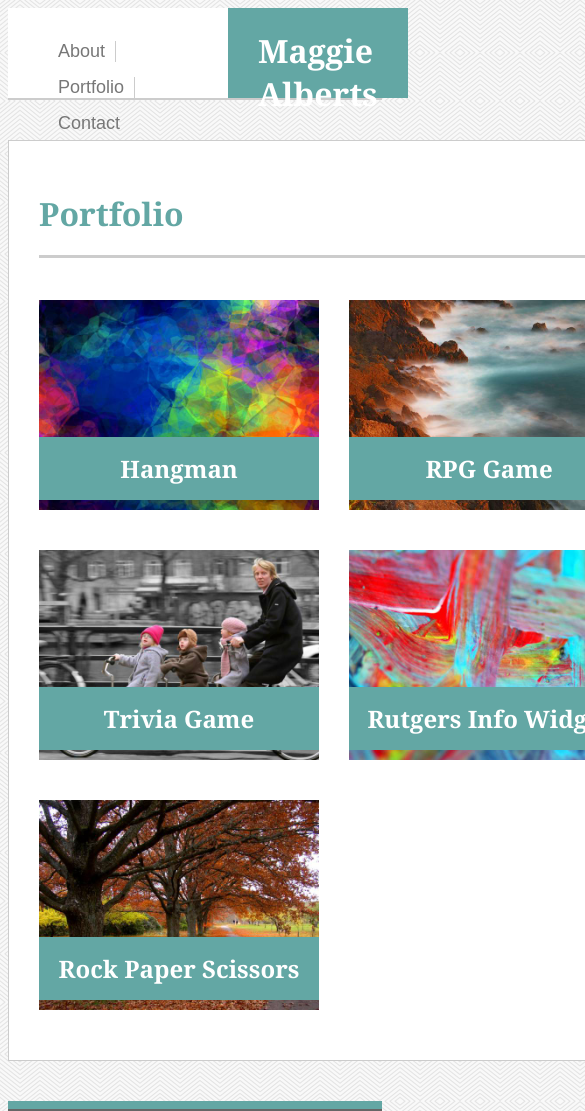
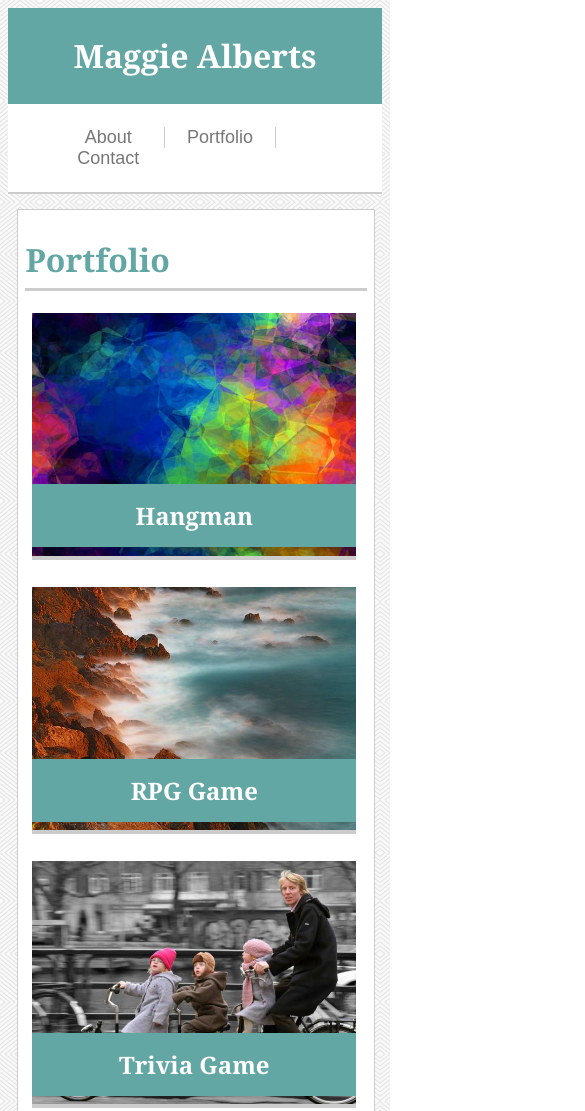
Before and after one commit to mmalberts/Responsive-Portfolio, a plain HTML site: page portfolio.html in a window 390 px wide. Shown: the top 1111 px of the page, 585 px wide, since content can reach past the window. Drawn offline with Linux system fonts and the light colour scheme.

Commit message:
third commit

```diff
--- a/assets/css/style.css
+++ b/assets/css/style.css
@@ -1,22 +1,5 @@
 body{
 	background-image: url("../images/whirlpool.png");
-}
-
-.header {
-	width: 100%;
-	height: 90px;
-	border-bottom: 2px solid #cccccc;
-	position: relative;
-	background: #ffffff;
-}
-
-.name {
-	height: 100%;
-	position: absolute;
-	left: 220px;
-	background: #63a7a4;
-	color: #ffffff;
-	padding: 0px 30px 0px 30px;
 }
 
 h1, h2 {
@@ -29,14 +12,8 @@ p {
 	color: #777777;
 }
 
-.doublespace {
-	line-height: 200%;
-}
-
 ul {
 	list-style-type: none;
-	position: absolute;
-	right: 220px;
 	font-family: 'Arial', 'Helvetica Neue', Helvetica, sans-serif;
 	font-size: 18px;
 }
@@ -47,50 +24,76 @@ li {
 	margin-top: 15px;
 }
 
-.lilines {
-	border-right: 1px solid #cccccc;
-}
-
 a {
 	color: #777777;
 	text-decoration: none;
 }
 
+.header {
+	width: 100%;
+	height: 90px;
+	border-bottom: 2px solid #cccccc;
+	background: #ffffff;
+}
+
+.headtext {
+	margin: 0 auto;
+	/*width: 960px;*/
+	width: 70%;
+	height: 100%;
+}
+
+.name {
+	height: 100%;
+	float: left;
+	background: #63a7a4;
+	color: #ffffff;
+	padding: 0px 30px 0px 30px;
+}
+
 .nav {
+	float: right;
+}
 
+.lilines {
+	border-right: 1px solid #cccccc;
 }
 
 .content {
-	width: 960px;
+	width: 70%;
 	margin: 0 auto;
 	position: relative;
-	margin-top: 40px;
-	margin-bottom: 40px;
+	margin-top: 4%;
+	margin-bottom: 4%;
 }
 
 .about {
-	width: 590px;
-	padding: 30px;
+	width: 55%;
+	padding: 2%;
 	background: #ffffff;
 	border: 1px solid #cccccc;
 }
 
 #aboutline {
 	color: #63a7a4;
-	padding-bottom: 20px;
+	padding-bottom: 2%;
 	border-bottom: 3px solid #cccccc;
 }
 
 .headshot {
 	width: 200px;
 	height: 200px;
-	margin-right: 30px;
+	margin-right: 3%;
 	float: left;
 }
 
+.doublespace {
+	line-height: 200%;
+}
+
 .connect {
-	width: 230px;
-	padding: 20px;
+	width: 30%;
+	padding: 2%;
 	position: absolute;
 	text-align: center;
 	right: 0;
@@ -101,7 +104,7 @@ a {
 
 #connectline {
 	color: #63a7a4;
-	padding-bottom: 20px;
+	padding-bottom: 2%;
 	border-bottom: 2px solid #cccccc;
 }
 
@@ -129,13 +132,13 @@ a {
 .textarea {
 	/* total width should be 590px */
 	height: 24px;
-	width: 574px;
+	width: 95%;
 	padding: 5px 8px 5px 8px;
 }
 
 .message {
 	height: 200px;
-	width: 590px;
+	width: 98%;
 	border: 1px solid #cccccc;
 }
 
@@ -149,14 +152,14 @@ a {
 }
 
 .portpic {
-	width: 280px;
-	height: 210px;
+	width: 100%;
+	height: 100%;
 }
 
 .picdiv {
-	width: 280px;
-	height: 210px;
-	margin: 20px 0px 20px 0px;
+	width: 46%;
+	height: 100%;
+	margin: 2%;
 	background: #cccccc;
 	position: relative;
 }
@@ -172,7 +175,7 @@ a {
 .pictext {
 	margin: 0px;
 	position: absolute;
-	bottom: 10px;
+	bottom: 5%;
 	width: 100%;
 	padding: 15px 0px 15px 0px;
 	background: #63a7a4;
@@ -180,3 +183,164 @@ a {
 	z-index: 2;
 	text-align: center;
 }
+
+@media screen and (max-width: 980px) {
+
+.headtext {
+	width: 80%;
+}
+
+.content {
+	width: 80%;
+}
+
+.headshot {
+	width: 100%;
+	height: 100%;
+	margin-bottom: 20px;
+}
+
+.about {
+	width: 55%;
+}
+
+.connect {
+	width: 30%;
+}
+
+.picright {
+	float: none;
+}
+
+.picleft {
+	float: none;
+}
+
+.picdiv {
+	width: 95%;
+	height: 100%;
+	margin-bottom: 8%;
+}
+
+.portpic {
+	width: 100%;
+	height: 100%;
+}
+
+}
+
+@media screen and (max-width: 768px) {
+
+.headtext {
+	width: 95%;
+}
+
+.content {
+	float: none;
+	width: 95%;
+}
+
+.about {
+	float: none;
+	margin-bottom: 30px;
+	width: 96%;
+}
+
+.headshot {
+	width: 50%;
+	height: 50%;
+}
+
+.connect {
+	float: none;
+	width: 96%;
+	text-align: left;
+	position: static;
+}
+
+.icon {
+	margin: 5px;
+}
+
+.picright {
+	float: right;
+}
+
+.picleft {
+	float: left;
+}
+
+.picdiv {
+	width: 45%;
+	margin-bottom: 3%;
+}
+
+.portpic {
+
+}
+
+}
+
+@media screen and (max-width: 640px) {
+
+.header {
+	height: 100%;
+	/*overflow: auto;*/
+}
+
+.headtext {
+	width: 100%;
+	text-align: center;
+}
+
+.name {
+	float: none;
+	padding: 5px;
+}
+
+.nav {
+	float: none;
+	padding: 5px;
+	text-align: left;
+	overflow: auto;
+}
+
+ul {
+	overflow: auto;
+}
+
+li {
+	width: 28%;
+	margin: 0px;
+	text-align: center;
+}
+
+.content {
+	width: 95%;
+}
+
+.headshot {
+	width: 100%;
+	height: 100%;
+}
+
+.picright {
+	float: none;
+}
+
+.picleft {
+	float: none;
+}
+
+.picdiv {
+	width: 95%;
+	height: 100%;
+	margin-bottom: 8%;
+}
+
+.portpic {
+	width: 100%;
+	height: 100%;
+}
+
+}
--- a/portfolio.html
+++ b/portfolio.html
@@ -5,6 +5,8 @@
 <head>
 
 	<meta charset="utf-8">
+
+	<meta name="viewport" content="width=device-width, initial-scale=1.0">
 
 	<title>MMA - Portfolio</title>
 
@@ -15,6 +17,8 @@
 <body>
 
 	<div class="header clearfix">
+
+		<div class="headtext">
 
 			<div class="name">
 
@@ -28,6 +32,8 @@
 					<li class="lilines" title="Portfolio"><a href="portfolio.html">Portfolio</a></li>
 					<li><a href="contact.html" title="Contact">Contact</a></li>
 				</ul>
+			</div>
+
 		</div>
 
 	</div>
@@ -108,11 +114,11 @@
 
 			<h2 id="connectline">Connect With Me</h2>
 
-			<a href="https://github.com/mmalberts" target="_blank"><img src="assets/images/github_icon.png" title="GitHub" alt="GitHub"></a>
+			<a href="https://github.com/mmalberts" target="_blank"><img src="assets/images/github_icon.png" title="GitHub" alt="GitHub" class="icon"></a>
 
-			<a href="https://www.linkedin.com/feed/" target="_blank"><img src="assets/images/linkedin_icon.png" title="LinkedIn" alt="LinkedIn"></a>
+			<a href="https://www.linkedin.com/feed/" target="_blank"><img src="assets/images/linkedin_icon.png" title="LinkedIn" alt="LinkedIn" class="icon"></a>
 
-			<a href="https://stackoverflow.com/users/8892348/mmalberts?tab=profile" target="_blank"><img src="assets/images/stackoverflow_icon.png" title="Stack Overflow" alt="Stack Overflow"></a>
+			<a href="https://stackoverflow.com/users/8892348/mmalberts?tab=profile" target="_blank"><img src="assets/images/stackoverflow_icon.png" title="Stack Overflow" alt="Stack Overflow" class="icon"></a>
 
 		</div>
 
```
Also changed, not shown: contact.html (+9 -3 lines), index.html (+10 -3 lines). Lines whose indentation alone changed are shown as unchanged.
